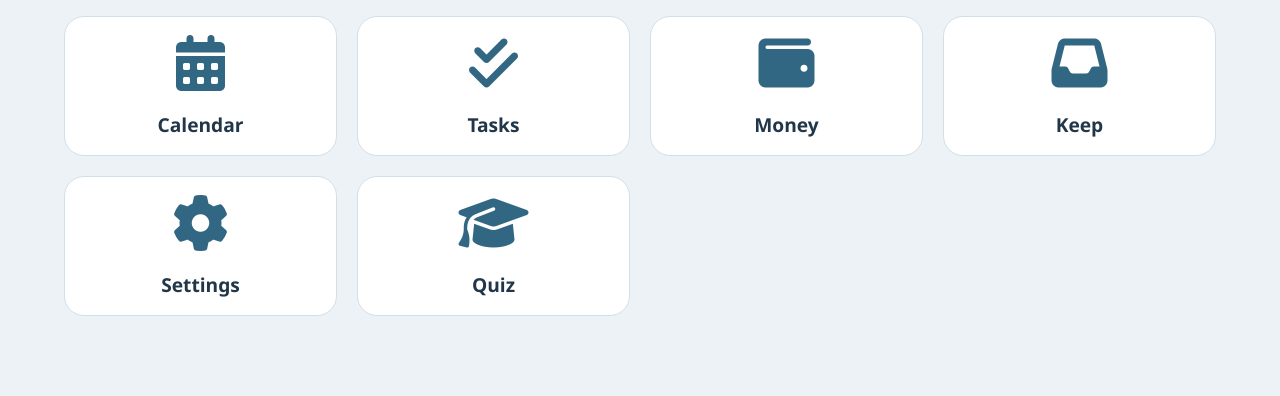
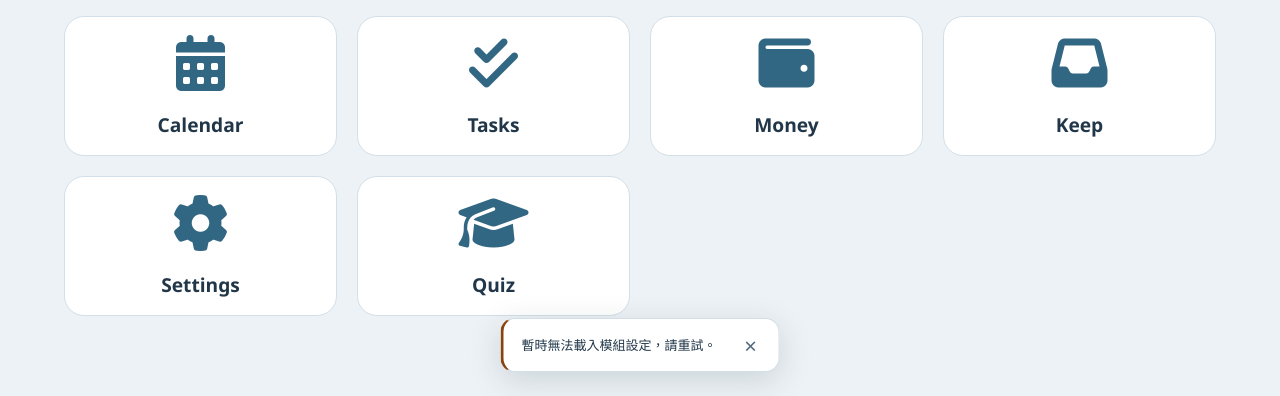
Before and after one commit to WenSheng0615/mydashborad-part2-cloud, a FastAPI app: page / in a window 1280 px wide. Shown: the part 404-800 px from the top of the page. Run offline with FastAPI, Linux system fonts and the light colour scheme; parts of the project's set-up code (start-up, migrations or seed data) failed here and were passed over; some libraries are stand-ins or nearby versions.

Commit message:
feat: show transient save feedback without shifting layout

```diff
--- /dev/null
+++ b/static/css/notifications.css
@@ -0,0 +1,12 @@
+/* Shared, non-blocking feedback; fixed placement never shifts page content. */
+.flow-toast{position:fixed;z-index:1000;left:50%;bottom:24px;transform:translate(-50%,8px);display:flex;align-items:center;gap:16px;box-sizing:border-box;width:max-content;max-width:calc(100vw - 32px);min-height:48px;padding:8px 10px 8px 18px;background:var(--card-bg);color:var(--text-main);border:1px solid var(--border-color);border-radius:14px;box-shadow:0 8px 32px #14253226;font:13px/1.6 var(--font-ui);opacity:0;pointer-events:none;transition:opacity .2s ease,transform .2s ease}
+.flow-toast[hidden]{display:none!important}
+.flow-toast.is-visible{opacity:1;transform:translate(-50%,0);pointer-events:auto}
+.flow-toast[data-kind=success]{border-left:3px solid var(--accent)}
+.flow-toast[data-kind=error]{border-left:3px solid var(--warning)}
+.flow-toast-message{min-width:0;overflow-wrap:anywhere}
+.flow-toast-close{flex:none;width:36px;min-height:36px;padding:0;border:0;border-radius:8px;background:transparent;color:var(--text-sub);font:22px/1 var(--font-ui);cursor:pointer}
+.flow-toast-close:hover{background:var(--accent-dim)}
+.flow-toast-close:focus-visible{outline:2px solid var(--accent);outline-offset:2px}
+@media(max-width:768px){.flow-toast{bottom:calc(84px + env(safe-area-inset-bottom,0px));max-width:calc(100vw - 32px)}.flow-toast-close{width:44px;min-height:44px}}
+@media(prefers-reduced-motion:reduce){.flow-toast{transition:none;transform:translate(-50%,0)}}
--- a/static/js/modules.js
+++ b/static/js/modules.js
@@ -2,7 +2,6 @@
 window.FlowModules = (() => {
     let entries = null, filter = 'all', query = '', connections = {}, connectionRequest = null;
     const checking = new Set();
-    const state = document.getElementById('module-status') || document.createElement('p');
     const glyphs = {
         workspace:'M3 7h18v14H3z M8 7V3h8v4 M3 12h18', settings:'M12 8a4 4 0 1 0 0 8 4 4 0 0 0 0-8 M12 2v3 M12 19v3 M2 12h3 M19 12h3 M5 5l2 2 M17 17l2 2 M5 19l2-2 M17 7l2-2',
         notes:'M5 3h14v18H5z M8 8h8 M8 12h8 M8 16h5',tasks:'M4 6l2 2 4-4 M13 6h7 M4 14l2 2 4-4 M13 14h7',calendar:'M4 5h16v16H4z M8 3v4 M16 3v4 M4 10h16 M8 14h2 M14 14h2',
@@ -43,7 +42,7 @@ window.FlowModules = (() => {
             try {
                 const data=await FlowUI.request('/api/modules/connections',{signal:controller.signal});
                 if(data.connections && typeof data.connections==='object')connections=data.connections;
-            } catch(_) {state.textContent='連線狀態暫時無法載入，App 設定仍可使用。';}
+            } catch(_) {FlowUI.toast('連線狀態暫時無法載入，App 設定仍可使用。',{duration:0,kind:'error'});}
             finally {clearTimeout(timer);render();connectionRequest=null;}
         })();
         return connectionRequest;
@@ -85,17 +84,17 @@ window.FlowModules = (() => {
         dialog.showModal();
     }
     async function save(module, checkbox) {
-        checkbox.disabled=true;state.textContent='正在儲存…';
+        checkbox.disabled=true;FlowUI.toast('正在儲存…',{duration:0});
         try {
             const data=await FlowUI.request('/api/modules/'+module.id, {method:'PATCH',headers:{'Content-Type':'application/json'},body:JSON.stringify({enabled:checkbox.checked})});
             if(!Array.isArray(data.modules))throw new Error('模組資料格式錯誤');
             entries=data.modules;apply();render();
             (document.querySelector(`[aria-label="啟用${module.name}"]`) || document.querySelector('[data-module-filter][aria-pressed="true"]'))?.focus();
-            state.textContent='已儲存';
+            FlowUI.toast('已儲存',{kind:'success'});
             window.dispatchEvent(new CustomEvent('modules-changed'));
         } catch(error) {
             checkbox.checked=module.enabled;
-            state.textContent='儲存失敗，已保留原設定：'+error.message;
+            FlowUI.toast('儲存失敗，已保留原設定：'+error.message,{duration:0,kind:'error'});
         } finally {checkbox.disabled=false;}
     }
     function tile(module) {
@@ -149,12 +148,11 @@ window.FlowModules = (() => {
         const controller=new AbortController(), timer=setTimeout(()=>controller.abort(),8000);
         try{
             const response=await fetch('/api/modules',{signal:controller.signal});
-            if(response.status===401){state.textContent='請先登入或進入訪客模式，再設定自己的 App。';return;}
+            if(response.status===401){FlowUI.toast('請先登入或進入訪客模式，再設定自己的 App。',{duration:0});return;}
             if(!response.ok)throw new Error('讀取失敗');
             const data=await response.json();if(!Array.isArray(data.modules))throw new Error('資料格式錯誤');
             entries=data.modules;apply();render();
-            state.textContent='';
-        }catch(_){state.textContent='暫時無法載入模組設定，請重試。';}finally{clearTimeout(timer);}
+        }catch(_){FlowUI.toast('暫時無法載入模組設定，請重試。',{duration:0,kind:'error'});}finally{clearTimeout(timer);}
     }
     document.getElementById('module-reload')?.addEventListener('click',()=>{api.ready=refresh().then(loadConnections);});
     document.getElementById('module-search')?.addEventListener('input',e=>{query=e.target.value.trim().toLocaleLowerCase();render();});
--- a/static/js/ui.js
+++ b/static/js/ui.js
@@ -1,4 +1,25 @@
 window.FlowUI = {
+    toast(message, {duration = 3000, kind = 'info'} = {}) {
+        let notice = document.getElementById('flow-toast');
+        if (!notice) {
+            notice = this.node('div', null, 'flow-toast');notice.id='flow-toast';notice.hidden=true;
+            notice.setAttribute('role','status');notice.setAttribute('aria-live','polite');notice.setAttribute('aria-atomic','true');
+            const text=this.node('span',null,'flow-toast-message');
+            const close=this.node('button','×','flow-toast-close');close.type='button';close.setAttribute('aria-label','關閉通知');
+            close.onclick=()=>this.toast('');notice.append(text,close);document.body.append(notice);
+        }
+        clearTimeout(this._toastTimer);clearTimeout(this._toastHideTimer);
+        const dismiss=()=>{
+            notice.classList.remove('is-visible');
+            this._toastHideTimer=setTimeout(()=>{notice.hidden=true;notice.querySelector('.flow-toast-message').textContent='';},220);
+        };
+        if (!message) {dismiss();return;}
+        notice.querySelector('.flow-toast-message').textContent=message;notice.dataset.kind=kind;
+        notice.hidden=false;
+        // Start the opacity transition after revealing the fixed-position element.
+        void notice.offsetWidth;notice.classList.add('is-visible');
+        if(duration>0)this._toastTimer=setTimeout(dismiss,duration);
+    },
     node(tag, text, className) {
         const el = document.createElement(tag);
         if (text !== undefined && text !== null) el.textContent = String(text);
--- a/templates/account.html
+++ b/templates/account.html
@@ -1,9 +1,9 @@
 <!doctype html>
-<html lang="zh-Hant"><head><meta charset="utf-8"><meta name="viewport" content="width=device-width, initial-scale=1, viewport-fit=cover"><title>FocusFlow · 帳號與連線</title><link rel="stylesheet" href="/static/css/theme.css?v=9014"><link rel="stylesheet" href="/static/css/account.css?v=9017"><link rel="stylesheet" href="/static/css/workbench.css?v=9017"><link rel="icon" href="/static/icons/icon.svg?v=20261114" type="image/svg+xml"><link rel="apple-touch-icon" href="/static/icons/apple-touch-icon.png?v=20261114"></head>
+<html lang="zh-Hant"><head><meta charset="utf-8"><meta name="viewport" content="width=device-width, initial-scale=1, viewport-fit=cover"><title>FocusFlow · 帳號與連線</title><link rel="stylesheet" href="/static/css/theme.css?v=9014"><link rel="stylesheet" href="/static/css/account.css?v=9017"><link rel="stylesheet" href="/static/css/notifications.css?v=9019"><link rel="stylesheet" href="/static/css/workbench.css?v=9017"><link rel="icon" href="/static/icons/icon.svg?v=20261114" type="image/svg+xml"><link rel="apple-touch-icon" href="/static/icons/apple-touch-icon.png?v=20261114"></head>
 <body class="account-settings"><script src="/static/js/theme.js?v=9014"></script>
 <div class="shell">
 <aside><a class="brand" href="#account"><img src="/static/icons/icon.svg?v=20261114" alt="">FocusFlow</a><div class="rail-caption">你的個人工作空間</div><a class="text-button" href="/">← 返回首頁</a><div class="rail-label">設定</div><nav aria-label="設定導覽"><a href="#account" data-page="account">帳號與資料 <span>01</span></a><a href="#connections" data-page="connections">服務連線 <span>02</span></a><a href="/?settings=modules">App 模組 <span>03</span></a></nav><div class="rail-foot"><span class="tiny-dot"></span> 先開始，再慢慢連起來。<p>只連接你需要的服務。</p></div></aside>
 <main><header><div><span class="eyebrow">SETTINGS / PERSONAL SPACE</span><h1 id="page-title">帳號與資料</h1></div><div class="identity"><span class="avatar" id="header-avatar">訪</span><span id="header-name">訪客模式</span></div><div id="account-header-control"></div></header><div id="content"></div><footer>FOCUSFLOW <span>你的資料，由你決定如何連接。</span></footer></main>
 </div>
 <dialog id="dialog" aria-labelledby="dialog-title"><form id="dialog-form"><div class="dialog-head"><span class="eyebrow" id="dialog-kicker"></span><button type="button" class="icon-button" id="close-dialog" aria-label="關閉">×</button></div><h2 id="dialog-title"></h2><div id="dialog-body"></div><div class="dialog-actions"><button type="button" class="button secondary" id="cancel-dialog">取消</button><button type="submit" class="button primary" id="confirm-dialog">確認</button></div></form></dialog>
-<div id="toast" role="status" aria-live="polite"></div><script src="/static/js/ui.js"></script><script src="/static/js/account-menu.js?v=9016"></script><script src="/static/js/account.js?v=9017"></script></body></html>
+<div id="toast" role="status" aria-live="polite"></div><script src="/static/js/ui.js?v=9019"></script><script src="/static/js/account-menu.js?v=9016"></script><script src="/static/js/account.js?v=9017"></script></body></html>
--- a/templates/index.html
+++ b/templates/index.html
@@ -22,8 +22,8 @@
     <link rel="stylesheet" href="/static/css/quiz.css?v=4002">
 
     <link rel="stylesheet" href="/static/css/dashboard.css?v=8000">
-    <link rel="stylesheet" href="/static/css/components.css?v=8010">
-<link rel="stylesheet" href="/static/css/workbench.css?v=9017"><link rel="stylesheet" href="/static/css/modules.css?v=9018"></head>
+    <link rel="stylesheet" href="/static/css/components.css?v=9019">
+<link rel="stylesheet" href="/static/css/workbench.css?v=9017"><link rel="stylesheet" href="/static/css/modules.css?v=9018"><link rel="stylesheet" href="/static/css/notifications.css?v=9019"></head>
 
 <body>
     <script src="/static/js/theme.js?v=9014"></script>
@@ -88,8 +88,8 @@
         {% include 'partials/quiz.html' %}
     </main>
 
-    <script src="/static/js/ui.js?v=9010"></script><script src="/static/js/account-menu.js?v=9016"></script>
-    <script src="/static/js/modules.js?v=9018"></script>
+    <script src="/static/js/ui.js?v=9019"></script><script src="/static/js/account-menu.js?v=9016"></script>
+    <script src="/static/js/modules.js?v=9019"></script>
     <script src="/static/js/drive.js?v=9010"></script>
     <script src="/static/js/music-sheet.js?v=8013"></script>
     <script src="/static/js/music.js?v=9010"></script>
--- a/templates/partials/modules.html
+++ b/templates/partials/modules.html
@@ -4,7 +4,6 @@
         <p class="module-lead">選擇要顯示在首頁的 App。</p>
         <div class="module-toolbar"><label class="module-search"><span class="sr-only">搜尋模組</span><input type="search" id="module-search" placeholder="搜尋 App…" autocomplete="off"></label><button type="button" id="module-reload" class="module-button" aria-label="重新載入 App 設定">↻</button></div>
         <div class="module-filters" role="group" aria-label="模組狀態篩選"><button data-module-filter="all" aria-pressed="true">全部 App</button><button data-module-filter="enabled" aria-pressed="false">已啟用</button><button data-module-filter="disabled" aria-pressed="false">已停用</button></div>
-        <p id="module-status" class="module-status" role="status" aria-live="polite">正在載入模組設定…</p>
         <section aria-labelledby="module-heading"><div class="module-section-heading"><h2 id="module-heading">你的 App</h2><span id="module-count"></span></div><div id="module-list" class="module-list"></div><p id="module-empty" class="module-empty" hidden>沒有符合條件的 App。試試其他關鍵字或篩選條件。</p></section>
         <section id="module-core-section" aria-labelledby="module-core-heading"><div class="module-section-heading"><h2 id="module-core-heading">平台核心</h2><span>固定啟用</span></div><div id="module-core-list" class="module-list"></div></section>
         <p class="module-footnote">停用只會隱藏 App，資料與服務授權都會保留。<br>點選 App 可查看功能與服務連線。</p>
--- a/templates/projects.html
+++ b/templates/projects.html
@@ -1,6 +1,6 @@
 <!doctype html>
 <html lang="zh-Hant"><head><meta charset="utf-8"><meta name="viewport" content="width=device-width,initial-scale=1,viewport-fit=cover">
-<title>FocusFlow · 我的工作空間</title><link rel="stylesheet" href="/static/css/theme.css?v=9014"><link rel="stylesheet" href="/static/css/projects.css?v=9015"><link rel="stylesheet" href="/static/css/components.css?v=8010"><link rel="stylesheet" href="/static/css/workbench.css?v=9017"><link rel="apple-touch-icon" href="/static/icons/apple-touch-icon.png?v=20261114"><link rel="icon" href="/static/icons/icon.svg?v=20261114" type="image/svg+xml"><link rel="manifest" href="/static/manifest.json?v=20261114"><link rel="stylesheet" href="/static/css/modules.css?v=9018"></head>
+<title>FocusFlow · 我的工作空間</title><link rel="stylesheet" href="/static/css/theme.css?v=9014"><link rel="stylesheet" href="/static/css/projects.css?v=9015"><link rel="stylesheet" href="/static/css/components.css?v=9019"><link rel="stylesheet" href="/static/css/workbench.css?v=9017"><link rel="apple-touch-icon" href="/static/icons/apple-touch-icon.png?v=20261114"><link rel="icon" href="/static/icons/icon.svg?v=20261114" type="image/svg+xml"><link rel="manifest" href="/static/manifest.json?v=20261114"><link rel="stylesheet" href="/static/css/modules.css?v=9018"><link rel="stylesheet" href="/static/css/notifications.css?v=9019"></head>
 <body><div class="mobile-top"><a href="/" class="mobile-brand"><img src="/static/icons/icon.svg?v=20261114" width="32" height="32" alt="">FocusFlow</a><button id="rail-toggle" aria-controls="workspace-rail" aria-expanded="false">工作空間選單 ☰</button><div class="mobile-account" data-account-control></div></div><script src="/static/js/theme.js?v=9014"></script><aside class="rail" id="workspace-rail"><a class="brand" href="/"><img src="/static/icons/icon.svg?v=20261114" width="36" height="36" alt=""> Focus<span>Flow</span><small>PERSONAL WORKSPACE</small></a>
 <button id="today-nav" class="nav active">◷ 今日總覽</button><button id="trash-nav" class="nav">↺ 筆記回收桶</button>
 <div class="rail-heading"><label for="workspace-select">工作空間</label><button id="new-workspace" aria-label="新增工作空間">＋</button></div>
@@ -15,4 +15,4 @@
 <div id="content" aria-live="polite"></div>
 <footer>FOCUSFLOW <span>學習、工作與生活，放回自己的脈絡。</span></footer></main>
 <dialog id="editor" aria-labelledby="editor-title"><form id="editor-form"><div class="dialog-head"><h2 id="editor-title"></h2><button type="button" id="editor-close" aria-label="關閉">×</button></div><div id="editor-fields"></div><p id="editor-error" role="alert"></p><div class="dialog-foot"><button type="button" id="editor-cancel">取消</button><button id="editor-save" class="primary">儲存</button></div></form></dialog>
-<script src="/static/js/ui.js?v=8010"></script><script src="/static/js/account-menu.js?v=9016"></script><script>FocusAccount.refresh();</script><script src="/static/js/projects.js?v=9015"></script>{% include 'partials/mobile_dock.html' %}<script src="/static/js/modules.js?v=9018"></script><script src="/static/js/navigation.js?v=9000"></script></body></html>
+<script src="/static/js/ui.js?v=9019"></script><script src="/static/js/account-menu.js?v=9016"></script><script>FocusAccount.refresh();</script><script src="/static/js/projects.js?v=9015"></script>{% include 'partials/mobile_dock.html' %}<script src="/static/js/modules.js?v=9019"></script><script src="/static/js/navigation.js?v=9000"></script></body></html>
```
Also changed, not shown: docs/TOAST_FEEDBACK_2026_11_15.md (added, +11 -0 lines), tests/browser_core.py (+17 -2 lines).
